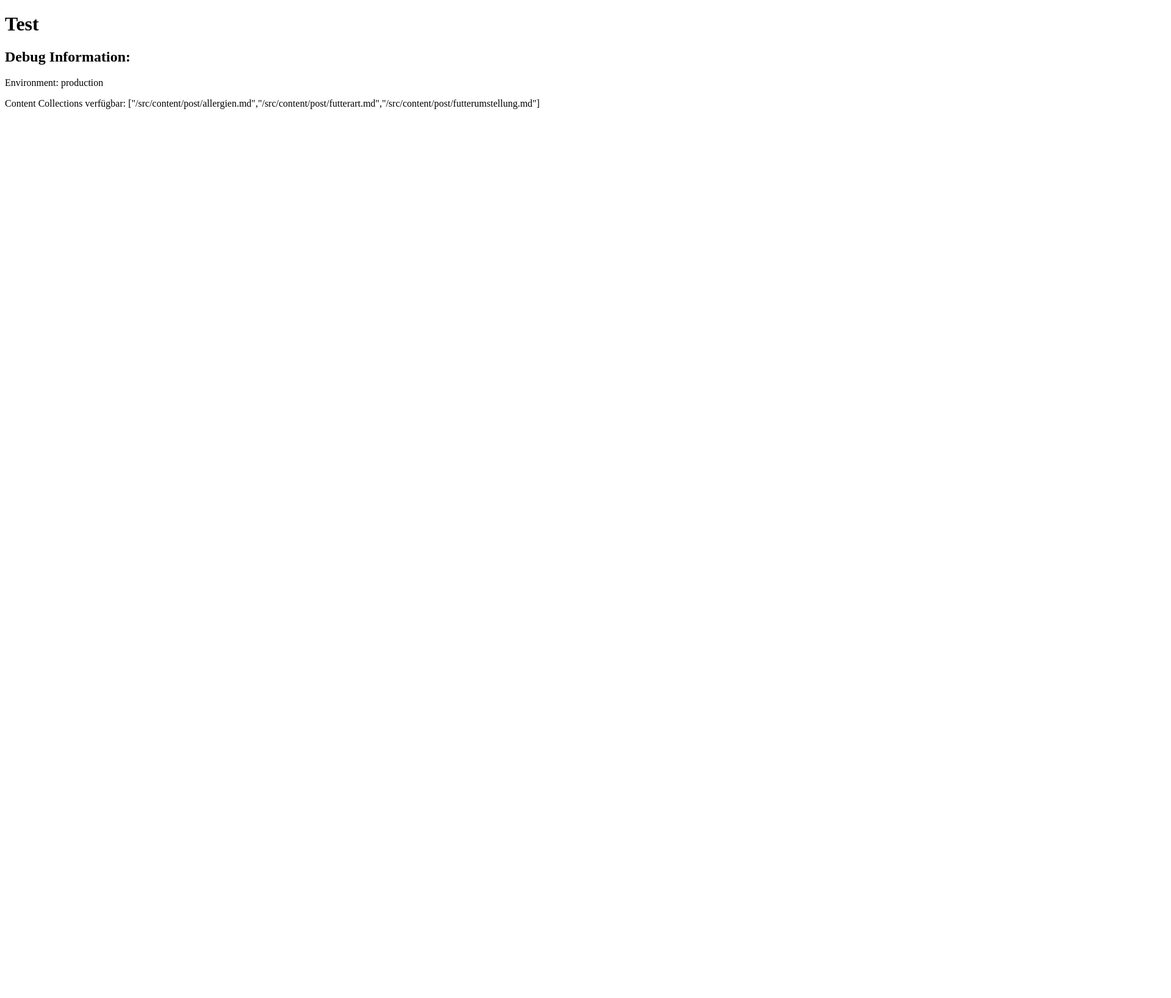
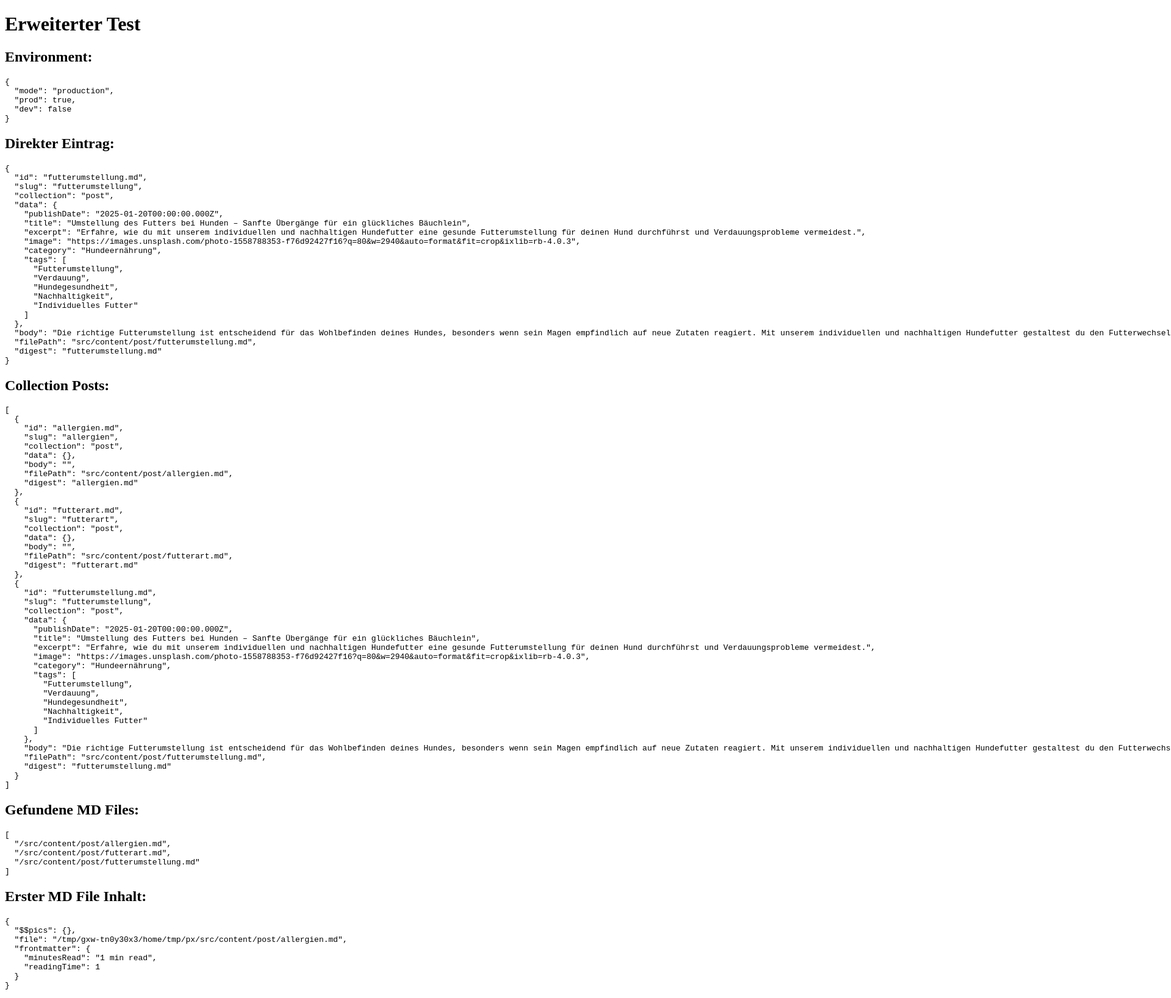
Before and after one commit to bitNoxis/napfgenuss, an Astro site: page /test in a window 1280 px wide. Shown: the top 1637 px of the page at 61% size, 1920 px wide, since content can reach past the window. Before the commit the page ends 800 px from the top, so only its background shows below. Built offline with nearby package versions, Linux system fonts and the light colour scheme; Astro itself is replaced by a stand-in of ours; some packages are replaced by stand-ins of ours.

Commit message:
Vercel Test Blog 2

```diff
--- a/src/pages/test.astro
+++ b/src/pages/test.astro
@@ -1,28 +1,47 @@
 ---
-import { getCollection } from 'astro:content';
+import { getCollection, getEntry } from 'astro:content';
 
-// Debug: Versuche den Pfad zu loggen
-console.log('Content Directory Path:', import.meta.url);
+// Debug Information sammeln
+const envInfo = {
+  mode: import.meta.env.MODE,
+  prod: import.meta.env.PROD,
+  dev: import.meta.env.DEV
+};
 
+// Direkter Versuch, den spezifischen Eintrag zu laden
+let directEntry = null;
 try {
-  // Debug: Log vor dem Versuch
-  console.log('Versuche Posts zu laden...');
+  directEntry = await getEntry('post', 'futterumstellung');
+} catch (e) {
+  console.error('Fehler beim direkten Laden:', e);
+}
 
-  const allPosts = await getCollection('post');
-  console.log('Posts geladen, Anzahl:', allPosts.length);
+// Versuche alle Posts zu laden
+let allPosts = [];
+try {
+  allPosts = await getCollection('post');
+} catch (e) {
+  console.error('Fehler beim Laden der Collection:', e);
+}
 
-  const publishedPosts = await getCollection('post', ({ data }) => {
-    console.log('Post data beim Filtern:', data);
-    return import.meta.env.PROD ? !data.draft : true;
-  });
-} catch (error) {
-  console.error('Fehler beim Laden der Posts:', error);
-}
+// Glob-Pattern für alle MD files
+const mdFiles = await import.meta.glob('/src/content/post/*.md', {
+  eager: true
+});
 ---
 
-<h1>Test</h1>
-<h2>Debug Information:</h2>
-<div>
-  <p>Environment: {import.meta.env.MODE}</p>
-  <p>Content Collections verfügbar: {JSON.stringify(Object.keys(await import.meta.glob('/src/content/**/*.md')))}</p>
-</div>
+<h1>Erweiterter Test</h1>
+<h2>Environment:</h2>
+<pre>{JSON.stringify(envInfo, null, 2)}</pre>
+
+<h2>Direkter Eintrag:</h2>
+<pre>{JSON.stringify(directEntry, null, 2)}</pre>
+
+<h2>Collection Posts:</h2>
+<pre>{JSON.stringify(allPosts, null, 2)}</pre>
+
+<h2>Gefundene MD Files:</h2>
+<pre>{JSON.stringify(Object.keys(mdFiles), null, 2)}</pre>
+
+<h2>Erster MD File Inhalt:</h2>
+<pre>{JSON.stringify(Object.values(mdFiles)[0], null, 2)}</pre>
```
